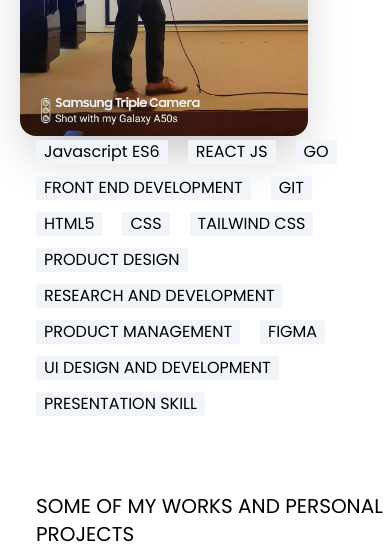
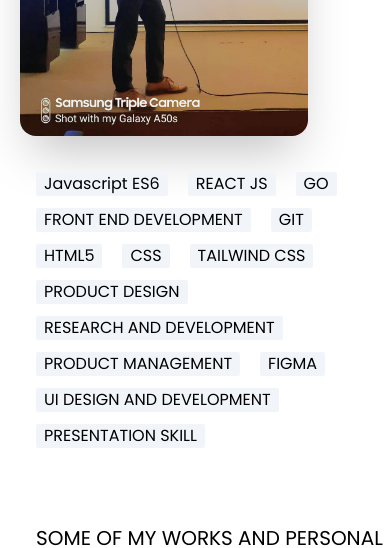
Before and after one commit to akshaylkm/portfolio, a React (Create React App) app: page / in a window 390 px wide. Shown: the part 1460-2008 px from the top of the page. Built offline with nearby package versions, Linux system fonts and the light colour scheme.

Commit message:
skill component modified

```diff
--- a/src/Components/Skills/Skills.jsx
+++ b/src/Components/Skills/Skills.jsx
@@ -7,7 +7,7 @@ function Skills() {
       <p className='font-extralight text-md pt-7 sm:text-2xl'>From the beginning days of when I first got into software development up until now, I’ve learned and gained a solid understanding of web development standards, the importance of reusability/scalability in large enterprise applications, and how user expereince means everything.</p>
       </div>
       <img data-aos="fade-right" className=' w-72 h-96 rounded-2xl shadow-2xl ml-5' src={img1} alt="ímg" />
-      <div data-aos="fade-right" className='basis-1/2 pl-9 pt-1 pb-7 sm:pt-20'>
+      <div data-aos="fade-right" className='basis-1/2 pl-9 pt-9 pb-7 sm:pt-20'>
           <button className=' rounded-sm bg-slate-100 mr-5 mb-3 px-2'>Javascript ES6</button>
           <button className=' rounded-sm bg-slate-100 mr-5 mb-3 px-2'>REACT JS</button>
           <button className=' rounded-sm bg-slate-100 mr-5 mb-3 px-2'>GO</button>
```
